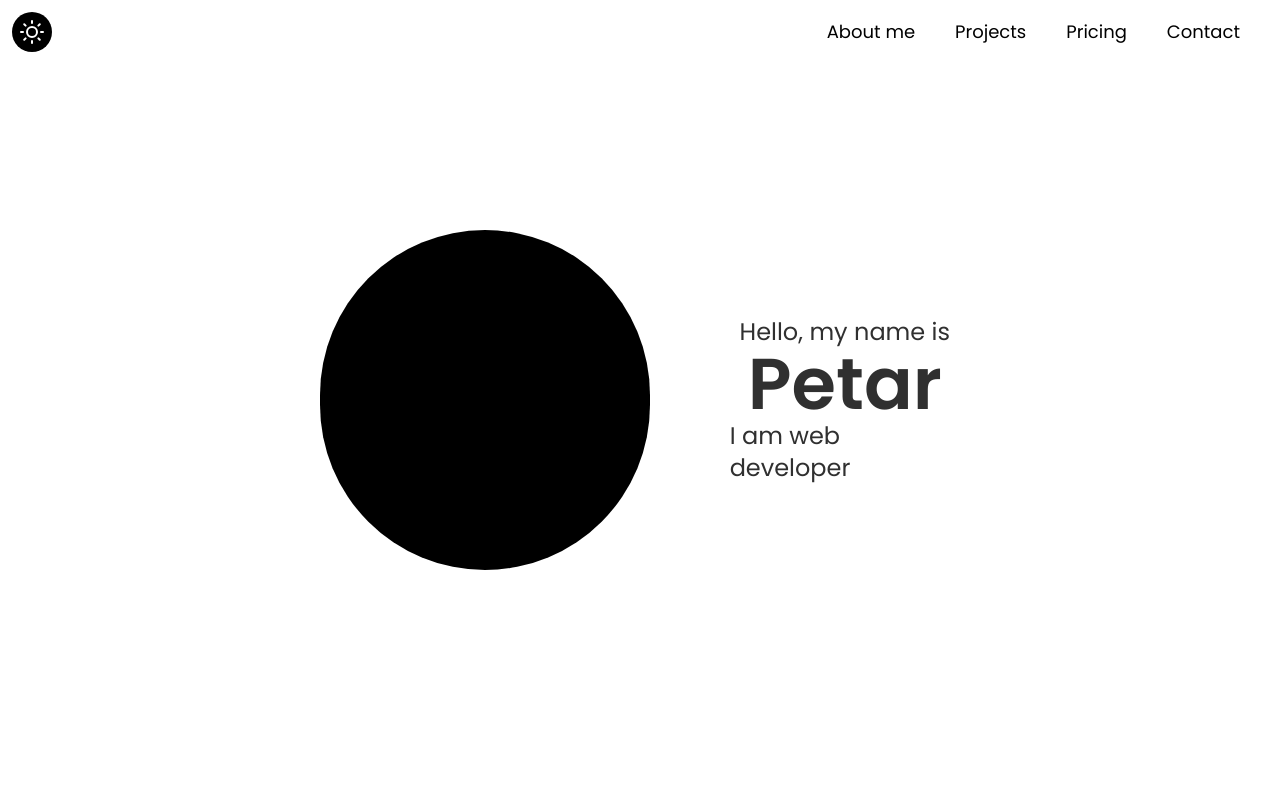
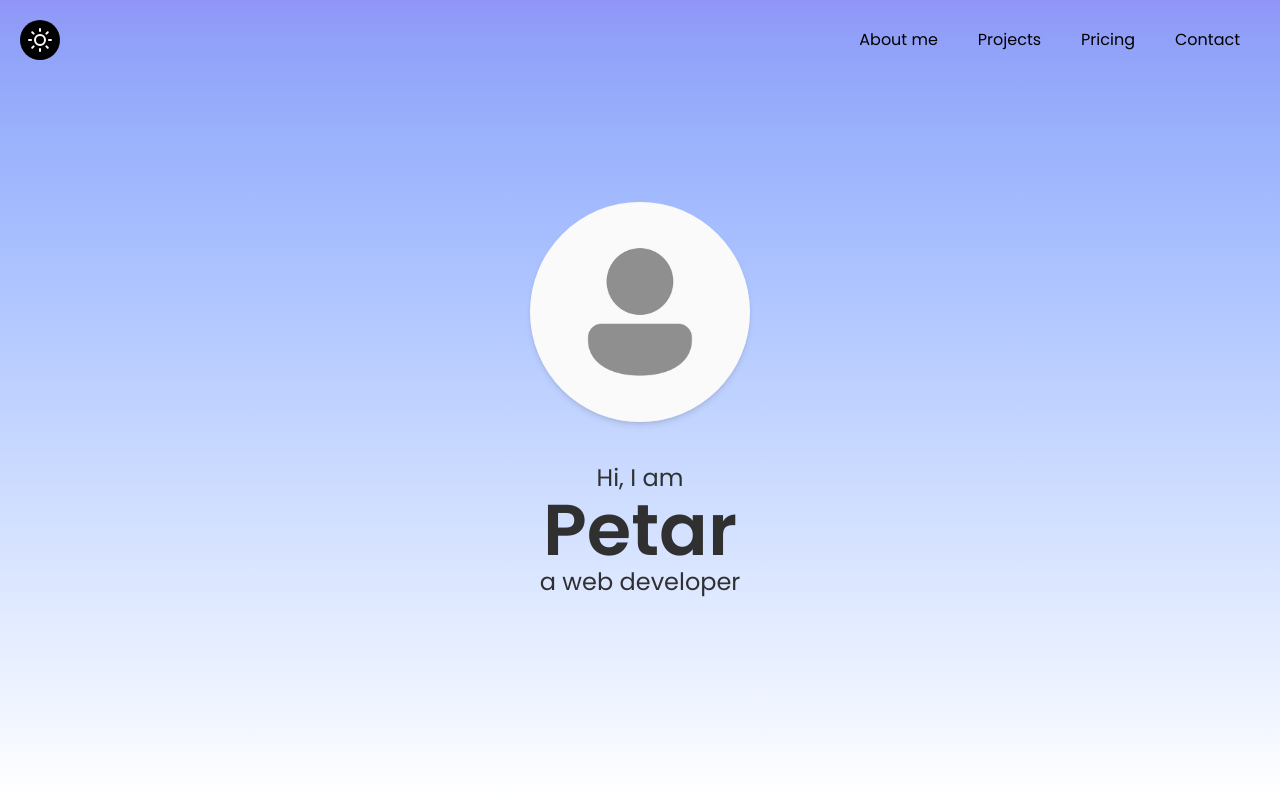
Before and after one commit to PetarDev05/portfolio, a React (Vite) app: page / in a window 1280 px wide. Shown: the top 800 px of the page. Built offline with nearby package versions, Linux system fonts and the light colour scheme.

Commit message:
Create structure for hero section

```diff
--- a/src/App.jsx
+++ b/src/App.jsx
@@ -5,7 +5,7 @@ const App = () => {
   return (
     <div className="w-full">
       <Hero />
-      <AboutMe />
+      {/* <AboutMe /> */}
     </div>
   )
 }
--- a/src/components/Header.jsx
+++ b/src/components/Header.jsx
@@ -1,18 +1,20 @@
 import { FiSun } from "react-icons/fi";
 import { GoMoon } from "react-icons/go";
+import { RiMenu4Line } from "react-icons/ri";
 
 const Header = () => {
   return (
-    <div className="w-full flex flex-row items-center justify-between p-3 pr-10">
+    <div className="absolute top-0 left-0 right-0 w-full flex flex-row items-center justify-between p-5 pr-10">
       <button className=" p-2 rounded-full bg-(--black)">
         <FiSun className="text-(--white) text-2xl" />
       </button>
-      <div className="flex flex-row items-center gap-10">
-        <p className="text-lg">About me</p>
-        <p className="text-lg">Projects</p>
-        <p className="text-lg">Pricing</p>
-        <p className="text-lg">Contact</p>
+      <div className="sm:flex flex-row items-center gap-10 hidden">
+        <p className="text-md">About me</p>
+        <p className="text-md">Projects</p>
+        <p className="text-md">Pricing</p>
+        <p className="text-md">Contact</p>
       </div>
+    <RiMenu4Line className="text-xl block sm:hidden" />
     </div>
   )
 }
--- a/src/components/HeroHeart.jsx
+++ b/src/components/HeroHeart.jsx
@@ -2,12 +2,12 @@
 
 const HeroHeart = () => {
   return (
-    <div className="absolute top-1/2 left-1/2 -translate-1/2 w-fit flex flex-row items-center gap-20 justify-between">
-      <div className="w-85 h-85 rounded-full bg-(--black)"></div>
+    <div className="flex flex-col items-center gap-10 justify-between">
+      <img src="user.png" alt="" className="w-55 rounded-full shadow-md" />
       <div className="flex flex-col items-center">
-        <p className="text-2xl text-(--text)">Hello, my name is</p>
-        <h2 className="text-7xl font-semibold text-(--text)">Petar</h2>
-        <p className="text-2xl text-(--text)">I am web developer</p>
+        <p className="text-xl md:text-2xl text-(--text)">Hi, I am</p>
+        <h2 className="text-5xl sm:text-6xl md:text-7xl font-semibold text-(--text)">Petar</h2>
+        <p className="text-xl md:text-2xl text-(--text)">a web developer</p>
       </div>
     </div>
   )
--- a/src/index.css
+++ b/src/index.css
@@ -7,6 +7,8 @@
     --blue: #68b6ff;
     --pink: #ffcef5;
     --text: #303030;
+    --dark-blue: #2229ef;
+
 }
 
 * {
--- a/src/pages/Hero.jsx
+++ b/src/pages/Hero.jsx
@@ -3,7 +3,7 @@ import HeroHeart from "../components/HeroHeart.jsx"
 
 const Hero = () => {
   return (
-    <div className="w-full h-screen">
+    <div className="w-full flex items-center justify-center h-screen bg-linear-to-b from-(--dark-blue)/50 to-(--white)">
       <Header />
       <HeroHeart />
     </div>
```
Also changed, not shown: public/user.png (added).
